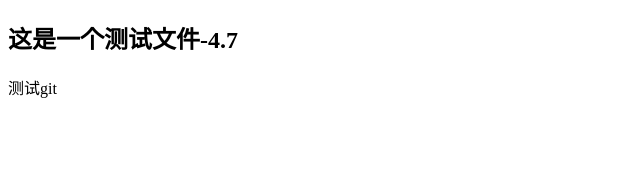
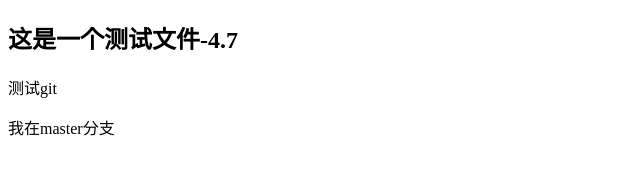
Before and after one commit to w3cteching/testpro1, a plain HTML site: page index.html in a window 1280 px wide. Shown: the whole page, without its empty margins (0-640 px from the left). Drawn offline with Linux system fonts and the light colour scheme.

Commit message:
add p content

```diff
--- a/index.html
+++ b/index.html
@@ -9,5 +9,6 @@
 <body>
     <h2>这是一个测试文件-4.7</h2>
     <p>测试git</p>
+    <p>我在master分支</p>
 </body>
 </html>
```
